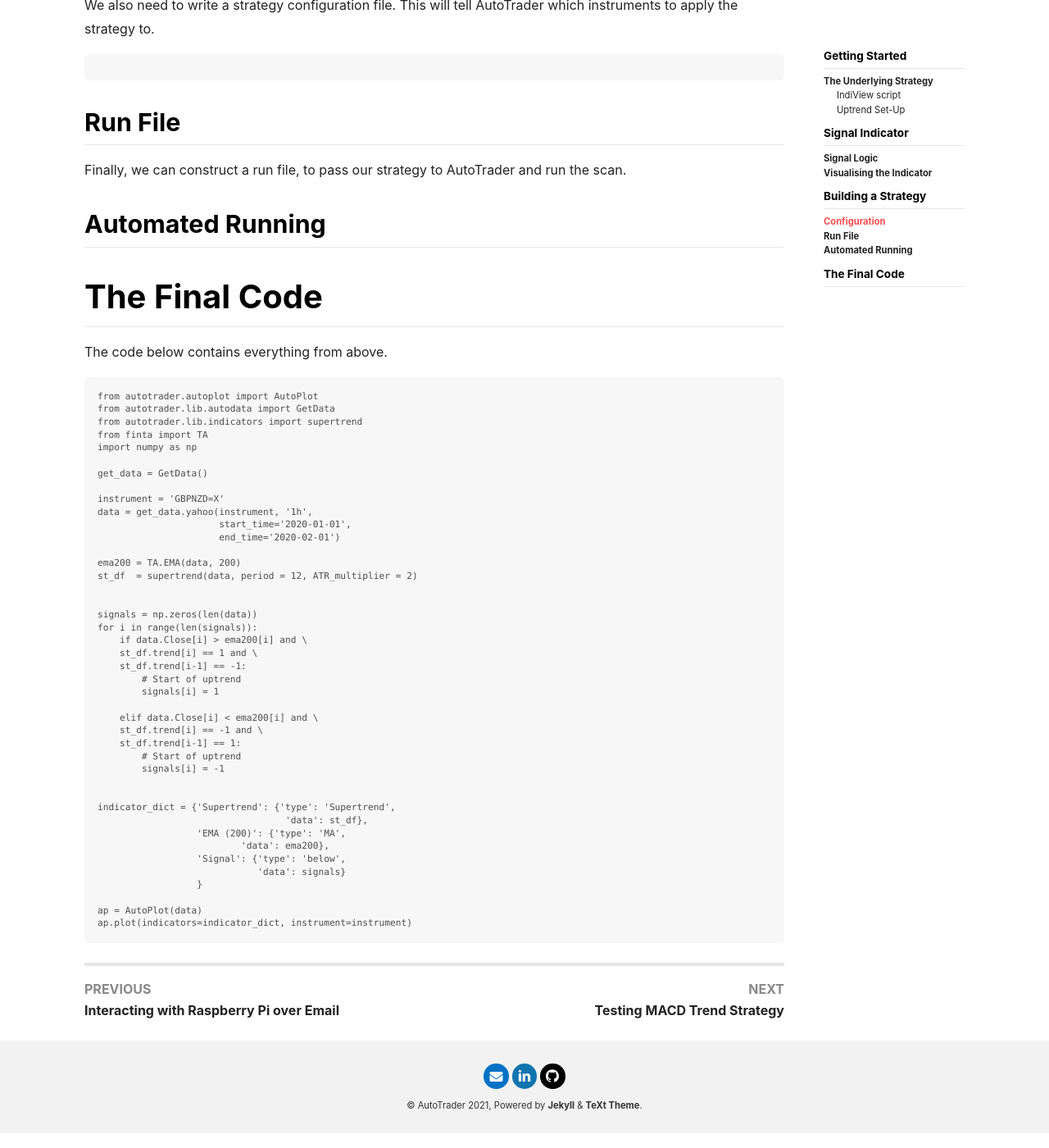
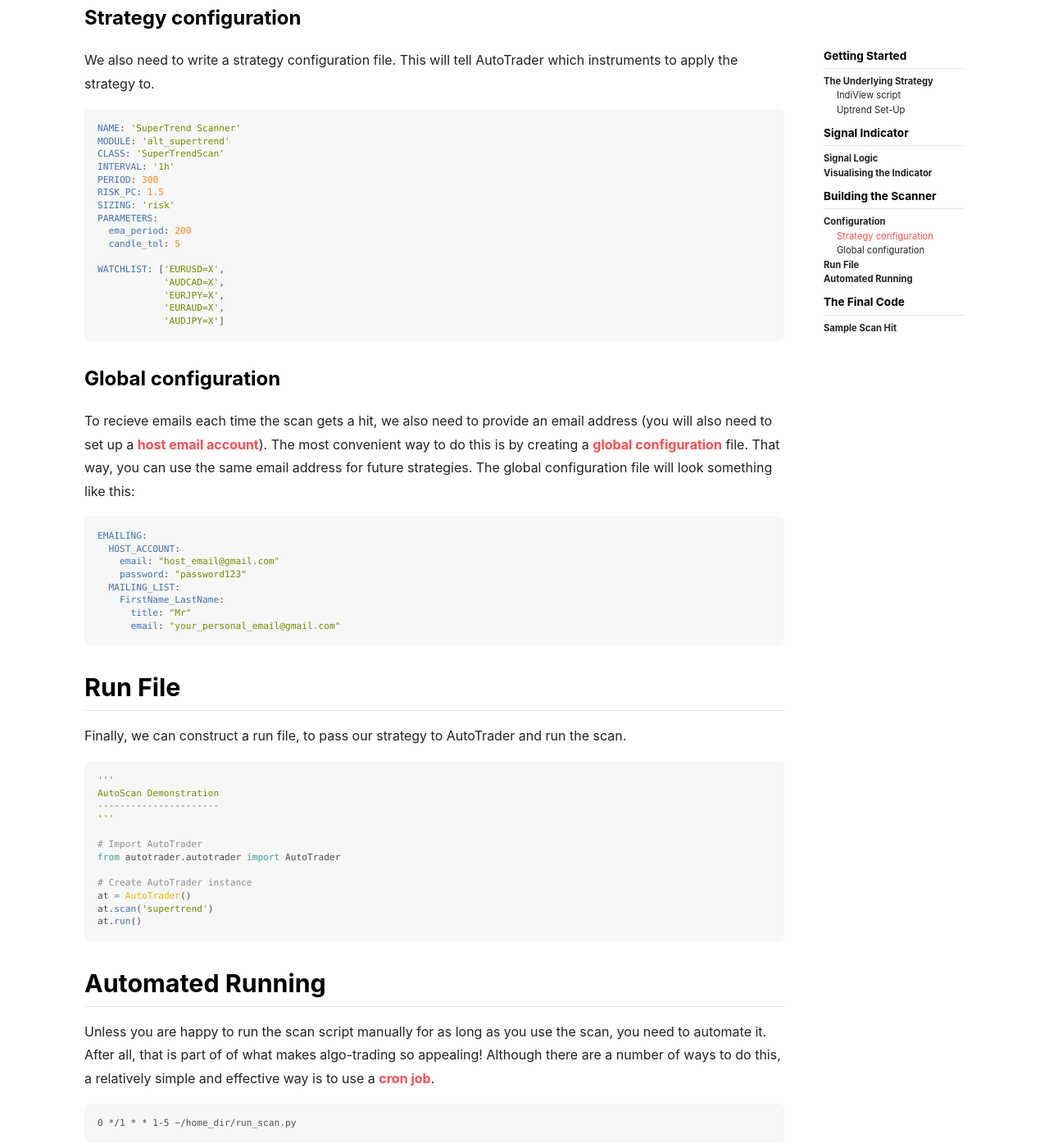
Before and after one commit to kieran-mackle/AutoTrader, a Jekyll site: the page built from content/_posts/2021-12-21-developing-scanner.md, in a window 1280 px wide and 1400 px high, scrolled down 4530 px. Shown: the whole window at 82% size. Built offline with Jekyll 4.4.1, drawn with Linux system fonts in a browser that asks for light colours; nearby versions of some CDN libraries; some of the changed text lies outside the part shown.

Commit message:
docs: progress on scan blog post

````diff
--- a/content/_posts/2021-12-21-developing-scanner.md
+++ b/content/_posts/2021-12-21-developing-scanner.md
@@ -103,7 +103,7 @@ being detected correctly.
 ![Supertrend Scan Indicator](/AutoTrader/assets/images/supertrend-scan-indicator.png "Supertrend Scan Indicator")
 
 
-# Building a Strategy
+# Building the Scanner
 To use this indicator to recieve scan notifications, we need to build it into an AutoTrader strategy. Since we have already
 built the indicator, building the strategy will be easy - it is the exact same logic. This is provided in the code below.
 Head over to the [tutorials](../../../tutorials/strategy) or [strategy documentation](../../../docs/strategies) if you need a little more explanation.
@@ -162,19 +162,75 @@ class SuperTrendScan:
 ```
 
 ## Configuration
+
+### Strategy configuration
 We also need to write a strategy configuration file. This will tell AutoTrader which instruments to apply the strategy
 to.
 
-```py
+```yaml
+NAME: 'SuperTrend Scanner'
+MODULE: 'alt_supertrend'
+CLASS: 'SuperTrendScan'
+INTERVAL: '1h'
+PERIOD: 300
+RISK_PC: 1.5
+SIZING: 'risk'
+PARAMETERS:
+  ema_period: 200
+  candle_tol: 5
+
+WATCHLIST: ['EURUSD=X',
+            'AUDCAD=X',
+            'EURJPY=X',
+            'EURAUD=X',
+            'AUDJPY=X']
 ```
+
+### Global configuration
+To recieve emails each time the scan gets a hit, we also need to provide an email address (you will also need to set
+up a [host email account](../../../tutorials/host-email)). The most convenient way to do this is by creating a
+[global configuration](../../../docs/configuration-global) file. That way, you can use the same email address for
+future strategies. The global configuration file will look something like this:
+
+```yaml
+EMAILING:
+  HOST_ACCOUNT:
+    email: "host_email@gmail.com"
+    password: "password123"
+  MAILING_LIST:
+    FirstName_LastName:
+      title: "Mr"
+      email: "your_personal_email@gmail.com"
+```
+
 
 ## Run File
 Finally, we can construct a run file, to pass our strategy to AutoTrader and run the scan.
 
+```py
+'''
+AutoScan Demonstration
+----------------------
+'''
+
+# Import AutoTrader
+from autotrader.autotrader import AutoTrader
+
+# Create AutoTrader instance
+at = AutoTrader()
+at.scan('supertrend')
+at.run()
+```
+
 
 ## Automated Running
+Unless you are happy to run the scan script manually for as long as you use the scan, you need to automate it.
+After all, that is part of of what makes algo-trading so appealing! Although there are a number of ways to do this,
+a relatively simple and effective way is to use a [cron job](https://en.wikipedia.org/wiki/Cron).
 
-
+```
+0 */1 * * 1-5 ~/home_dir/run_scan.py
+```
 
 
 # The Final Code
@@ -225,3 +281,8 @@ indicator_dict = {'Supertrend': {'type': 'Supertrend',
 ap = AutoPlot(data)
 ap.plot(indicators=indicator_dict, instrument=instrument)
 ```
+
+
+## Sample Scan Hit
+When the scan detects a hit, an email will be sent to the one provided in the global
+configuration file. This email will look something like the one below.
````
